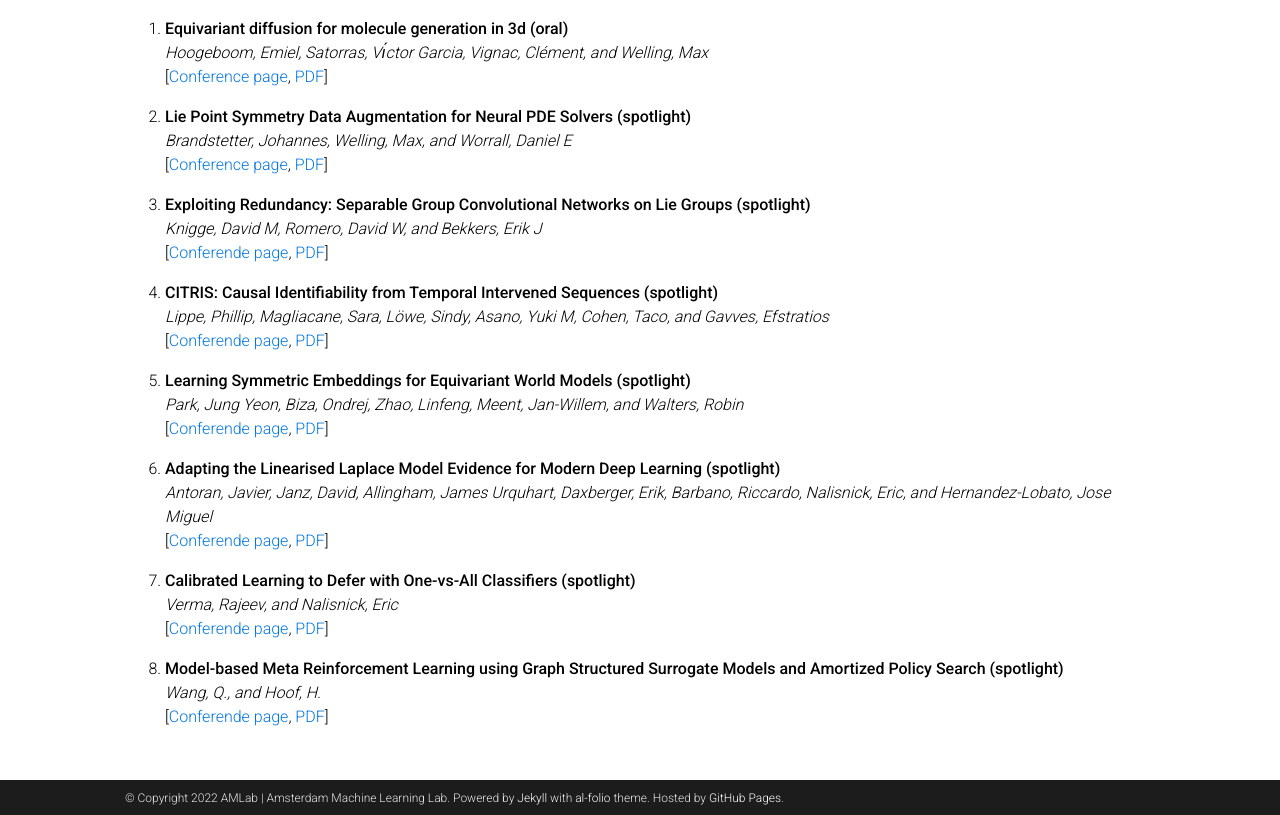
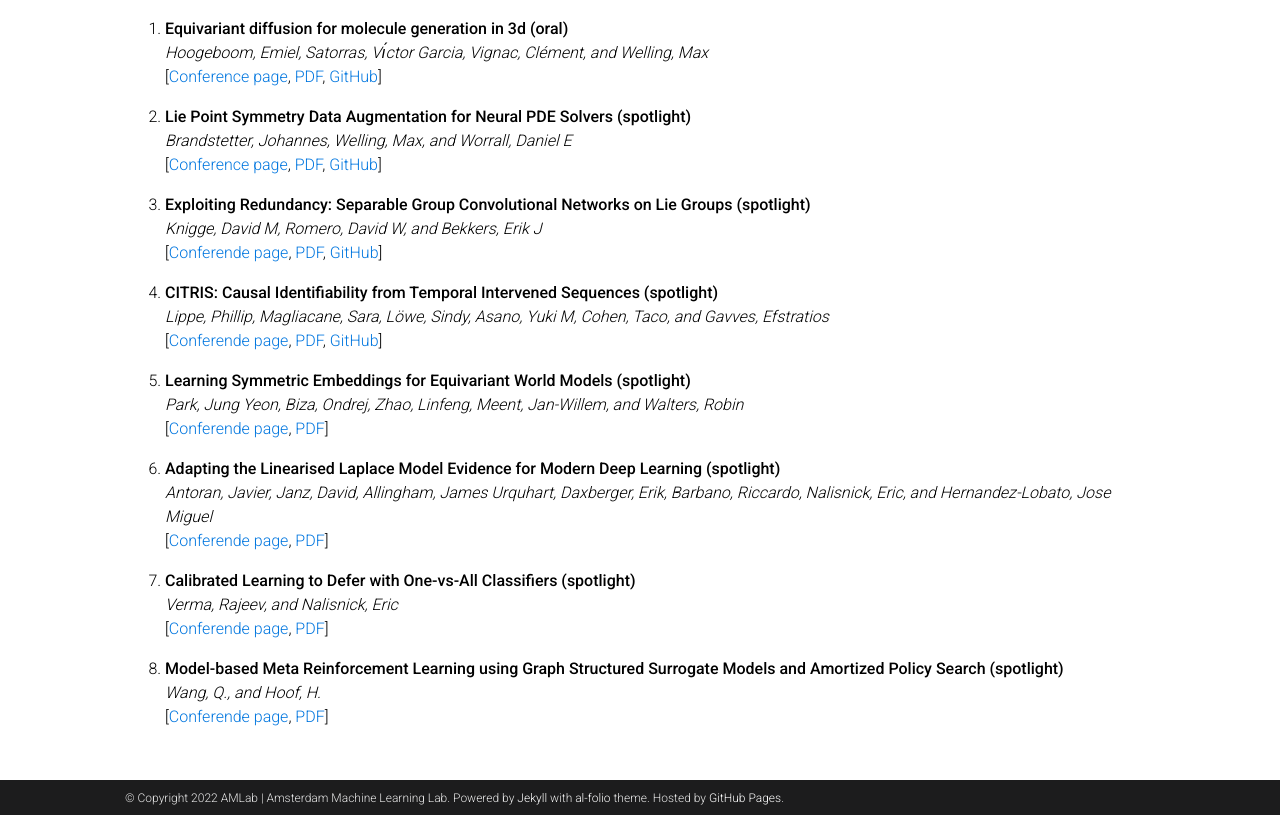
Before and after one commit to AMLab-Amsterdam/AMLab-Amsterdam.github.io, a Jekyll site: the page built from _posts/2022-07-19-icml.md, in a window 1280 px wide and 1392 px high. Shown: the part 577-1392 px from the top of the window. Built offline with Jekyll 4.4.1, drawn with Linux system fonts in a browser that asks for light colours; comment, search, counter and statistics services are not loaded; a style sheet for code colours, icons or effects is not loaded.

Commit message:
Update 2022-07-19-icml.md

```diff
--- a/_posts/2022-07-19-icml.md
+++ b/_posts/2022-07-19-icml.md
@@ -13,19 +13,19 @@ AMLab members will be presenting 8 papers at ICML 2022 main conference:
 
 1. **Equivariant diffusion for molecule generation in 3d (oral)**
 *Hoogeboom, Emiel, Satorras, Vı́ctor Garcia, Vignac, Clément, and Welling, Max*
-[[Conference page](https://icml.cc/virtual/2022/oral/16254), [PDF](https://arxiv.org/pdf/2203.17003)]
+[[Conference page](https://icml.cc/virtual/2022/oral/16254), [PDF](https://arxiv.org/pdf/2203.17003), [GitHub](https://github.com/ehoogeboom/e3_diffusion_for_molecules)]
 
 2. **Lie Point Symmetry Data Augmentation for Neural PDE Solvers (spotlight)**
 *Brandstetter, Johannes, Welling, Max, and Worrall, Daniel E*
-[[Conference page](https://icml.cc/virtual/2022/spotlight/17314), [PDF](https://arxiv.org/pdf/2202.07643)]
+[[Conference page](https://icml.cc/virtual/2022/spotlight/17314), [PDF](https://arxiv.org/pdf/2202.07643), [GitHub](https://github.com/brandstetter-johannes/LPSDA)]
 
 3. **Exploiting Redundancy: Separable Group Convolutional Networks on Lie Groups (spotlight)**
 *Knigge, David M, Romero, David W, and Bekkers, Erik J*
-[[Conferende page](https://icml.cc/virtual/2022/spotlight/17826), [PDF](https://arxiv.org/pdf/2110.13059.pdf)]
+[[Conferende page](https://icml.cc/virtual/2022/spotlight/17826), [PDF](https://arxiv.org/pdf/2110.13059.pdf), [GitHub](https://github.com/david-knigge/separable-group-convolutional-networks)]
 
 4. **CITRIS: Causal Identifiability from Temporal Intervened Sequences (spotlight)**
 *Lippe, Phillip, Magliacane, Sara, Löwe, Sindy, Asano, Yuki M, Cohen, Taco, and Gavves, Efstratios*
-[[Conferende page](https://icml.cc/virtual/2022/spotlight/17426), [PDF](https://arxiv.org/pdf/2202.03169.pdf)]
+[[Conferende page](https://icml.cc/virtual/2022/spotlight/17426), [PDF](https://arxiv.org/pdf/2202.03169.pdf), [GitHub](https://github.com/phlippe/CITRIS)]
 
 5. **Learning Symmetric Embeddings for Equivariant World Models (spotlight)**
 *Park, Jung Yeon, Biza, Ondrej, Zhao, Linfeng, Meent, Jan-Willem, and Walters, Robin*
```
